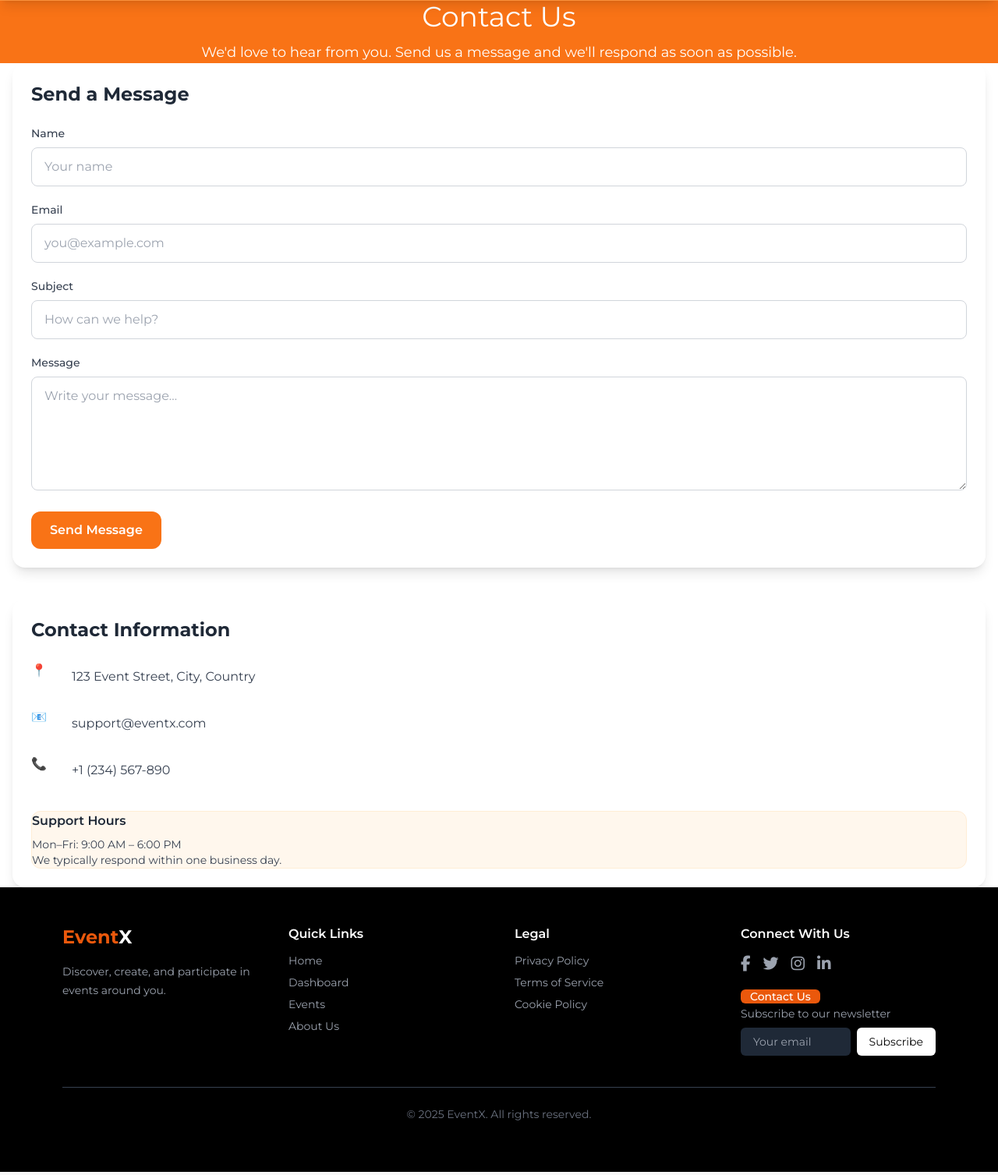
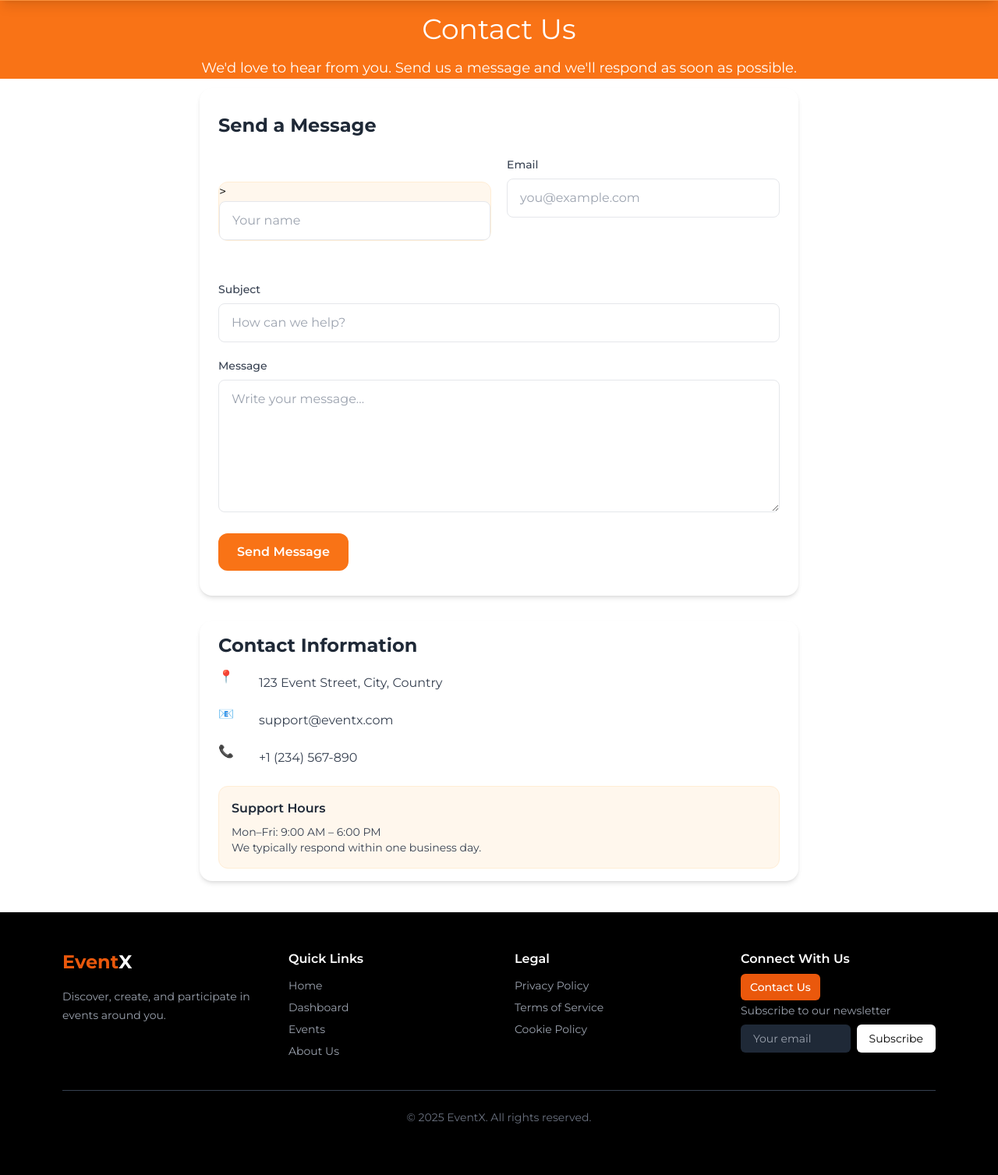
Before and after one commit to nazmulh24/EventX-Event_Management_System, a Django app: page /contact/ in a window 1280 px wide. Shown: the part 96-1603 px from the top of the page at 78% size. Run offline with Django 5.2, Linux system fonts and the light colour scheme; some libraries are stand-ins or nearby versions.

Commit message:
Contact page done

```diff
--- a/core/templates/contact.html
+++ b/core/templates/contact.html
@@ -14,63 +14,133 @@
       <!-- Hero -->
       <section class="bg-orange-500 text-white py-12 md:py-16 px-4">
         <div class="w-11/12 md:w-5/6 max-w-7xl mx-auto text-center">
-          <h1 class="text-4xl md:text-5xl font-extrabold mb-3">Contact Us</h1>
-          <p class="text-orange-100 text-lg md:text-xl">We'd love to hear from you. Send us a message and we'll respond as soon as possible.</p>
+          <h1 class="text-4xl md:text-5xl font-extrabold p-4">Contact Us</h1>
+          <p class="text-orange-100 text-lg md:text-xl pb-3">
+            We'd love to hear from you. Send us a message and we'll respond as
+            soon as possible.
+          </p>
         </div>
       </section>
 
       <!-- Content -->
-      <section class="px-4 py-12 md:py-16">
-        <div class="w-11/12 md:w-5/6 max-w-7xl mx-auto grid grid-cols-1 lg:grid-cols-2 gap-10">
+      <section class="px-4 py-16 md:py-20">
+        <div
+          class="w-11/12 md:w-4/5 lg:w-1/2 max-w-3xl mx-auto space-y-8 md:space-y-10"
+        >
           <!-- Form -->
-          <div class="bg-white rounded-2xl shadow-lg p-6 md:p-8">
-            <h2 class="text-2xl font-bold text-gray-800 mb-6">Send a Message</h2>
+          <div
+            class="bg-white rounded-2xl shadow-md mt-3 px-6 md:px-8 py-8 md:py-10"
+          >
+            <h2 class="text-2xl font-bold text-gray-800 mb-6">
+              Send a Message
+            </h2>
             <form method="post" action="#" class="space-y-5">
               {% csrf_token %}
-              <div>
-                <label class="block text-sm font-medium text-gray-700 mb-2">Name</label>
-                <input type="text" name="name" class="w-full border border-gray-300 rounded-lg px-4 py-3 focus:outline-none focus:ring-2 focus:ring-orange-400" placeholder="Your name" />
+              <div class="grid grid-cols-1 md:grid-cols-2 gap-5">
+                <div
+                  class="mt-8 mb-8 md:mb-10 p-5 bg-orange-50 rounded-xl border border-orange-100"
+                >
+                  >
+                  <input
+                    type="text"
+                    name="name"
+                    class="w-full border border-gray-200 rounded-lg px-4 py-3 focus:outline-none focus:ring-2 focus:ring-orange-400 focus:border-orange-400 placeholder-gray-400"
+                    placeholder="Your name"
+                  />
+                </div>
+                <div>
+                  <label class="block text-sm font-medium text-gray-700 mb-2"
+                    >Email</label
+                  >
+                  <input
+                    type="email"
+                    name="email"
+                    class="w-full border border-gray-200 rounded-lg px-4 py-3 focus:outline-none focus:ring-2 focus:ring-orange-400 focus:border-orange-400 placeholder-gray-400"
+                    placeholder="you@example.com"
+                  />
+                </div>
               </div>
               <div>
-                <label class="block text-sm font-medium text-gray-700 mb-2">Email</label>
-                <input type="email" name="email" class="w-full border border-gray-300 rounded-lg px-4 py-3 focus:outline-none focus:ring-2 focus:ring-orange-400" placeholder="you@example.com" />
+                <label class="block text-sm font-medium text-gray-700 mb-2"
+                  >Subject</label
+                >
+                <input
+                  type="text"
+                  name="subject"
+                  class="w-full border border-gray-200 rounded-lg px-4 py-3 focus:outline-none focus:ring-2 focus:ring-orange-400 focus:border-orange-400 placeholder-gray-400"
+                  placeholder="How can we help?"
+                />
               </div>
               <div>
-                <label class="block text-sm font-medium text-gray-700 mb-2">Subject</label>
-                <input type="text" name="subject" class="w-full border border-gray-300 rounded-lg px-4 py-3 focus:outline-none focus:ring-2 focus:ring-orange-400" placeholder="How can we help?" />
+                <label class="block text-sm font-medium text-gray-700 mb-2"
+                  >Message</label
+                >
+                <textarea
+                  name="message"
+                  rows="6"
+                  class="w-full border border-gray-200 rounded-lg px-4 py-3 focus:outline-none focus:ring-2 focus:ring-orange-400 focus:border-orange-400 placeholder-gray-400"
+                  placeholder="Write your message..."
+                ></textarea>
               </div>
-              <div>
-                <label class="block text-sm font-medium text-gray-700 mb-2">Message</label>
-                <textarea name="message" rows="5" class="w-full border border-gray-300 rounded-lg px-4 py-3 focus:outline-none focus:ring-2 focus:ring-orange-400" placeholder="Write your message..."></textarea>
-              </div>
-              <button type="submit" class="bg-orange-500 text-white font-semibold px-6 py-3 rounded-xl hover:bg-orange-600 transition-colors">Send Message</button>
+              <button
+                type="submit"
+                class="bg-orange-500 text-white font-semibold px-6 py-3 rounded-xl hover:bg-orange-600 transition-colors"
+              >
+                Send Message
+              </button>
             </form>
           </div>
 
           <!-- Info -->
-          <div class="bg-white rounded-2xl shadow-lg p-6 md:p-8">
-            <h2 class="text-2xl font-bold text-gray-800 mb-6">Contact Information</h2>
-            <ul class="space-y-5 text-gray-700">
+          <div
+            class="bg-white rounded-2xl shadow-md mb-4 px-6 md:px-8 py-4 md:py-10"
+          >
+            <h2 class="text-2xl font-bold text-gray-800 mb-3">
+              Contact Information
+            </h2>
+            <ul class="space-y-2 text-gray-700">
               <li class="flex items-center gap-3">
-                <span class="w-10 h-10 rounded-full bg-orange-100 text-orange-600 grid place-items-center">📍</span>
+                <span
+                  class="w-10 h-10 rounded-full bg-orange-100 text-orange-600 grid place-items-center"
+                  >📍</span
+                >
                 <span>123 Event Street, City, Country</span>
               </li>
               <li class="flex items-center gap-3">
-                <span class="w-10 h-10 rounded-full bg-orange-100 text-orange-600 grid place-items-center">📧</span>
-                <a href="mailto:support@eventx.com" class="hover:text-orange-600">support@eventx.com</a>
+                <span
+                  class="w-10 h-10 rounded-full bg-orange-100 text-orange-600 grid place-items-center"
+                  >📧</span
+                >
+                <a
+                  href="mailto:support@eventx.com"
+                  class="hover:text-orange-600"
+                  >support@eventx.com</a
+                >
               </li>
               <li class="flex items-center gap-3">
-                <span class="w-10 h-10 rounded-full bg-orange-100 text-orange-600 grid place-items-center">📞</span>
-                <a href="tel:+1234567890" class="hover:text-orange-600">+1 (234) 567-890</a>
+                <span
+                  class="w-10 h-10 rounded-full bg-orange-100 text-orange-600 grid place-items-center"
+                  >📞</span
+                >
+                <a href="tel:+1234567890" class="hover:text-orange-600"
+                  >+1 (234) 567-890</a
+                >
               </li>
             </ul>
 
-            <div class="mt-8 p-5 bg-orange-50 rounded-xl border border-orange-100">
+            <div
+              class="mt-4 p-4 bg-orange-50 rounded-xl border border-orange-100"
+            >
               <h3 class="font-semibold text-gray-800 mb-2">Support Hours</h3>
               <p class="text-sm text-gray-700">Mon–Fri: 9:00 AM – 6:00 PM</p>
-              <p class="text-sm text-gray-700">We typically respond within one business day.</p>
+              <p class="text-sm text-gray-700">
+                We typically respond within one business day.
+              </p>
             </div>
           </div>
+          <div
+            class="bg-white px-6 md:px-8 py-1"
+          ></div>
         </div>
       </section>
     </main>
--- a/core/templates/footer.html
+++ b/core/templates/footer.html
@@ -1,5 +1,7 @@
 <footer class="bg-black text-gray-400 pt-12 pb-10 px-4 sm:px-8 md:px-20">
-  <div class="grid grid-cols-1 sm:grid-cols-2 lg:grid-cols-4 gap-10 pb-10 border-b border-gray-700">
+  <div
+    class="grid grid-cols-1 sm:grid-cols-2 lg:grid-cols-4 gap-10 pb-10 border-b border-gray-700"
+  >
     <!-- Logo & Description -->
     <div>
       <h2 class="text-2xl font-bold text-white">
@@ -34,14 +36,12 @@
     <!-- Social & Newsletter -->
     <div>
       <h3 class="text-white font-semibold mb-3">Connect With Us</h3>
-      <div class="flex space-x-4 mb-4 text-xl">
-        <a href="#" class="hover:text-white"><i class="fab fa-facebook-f"></i></a>
-        <a href="#" class="hover:text-white"><i class="fab fa-twitter"></i></a>
-        <a href="#" class="hover:text-white"><i class="fab fa-instagram"></i></a>
-        <a href="#" class="hover:text-white"><i class="fab fa-linkedin-in"></i></a>
-      </div>
-      <a href="{% url 'contact' %}" class="inline-flex items-center text-sm font-medium text-white bg-orange-600 hover:bg-orange-500 transition-colors px-3 py-1.5 rounded-md mb-4">Contact Us</a>
-      <p class="text-sm mb-2">Subscribe to our newsletter</p>
+      <a
+        href="{% url 'contact' %}"
+        class="inline-flex items-center text-sm font-medium text-white bg-orange-600 hover:bg-orange-500 transition-colors px-3 py-2 rounded-md mb-10"
+        >Contact Us</a
+      >
+      <p class="text-sm mb-2 mt-2">Subscribe to our newsletter</p>
       <form class="flex flex-col sm:flex-row gap-2">
         <input
           type="email"
```
